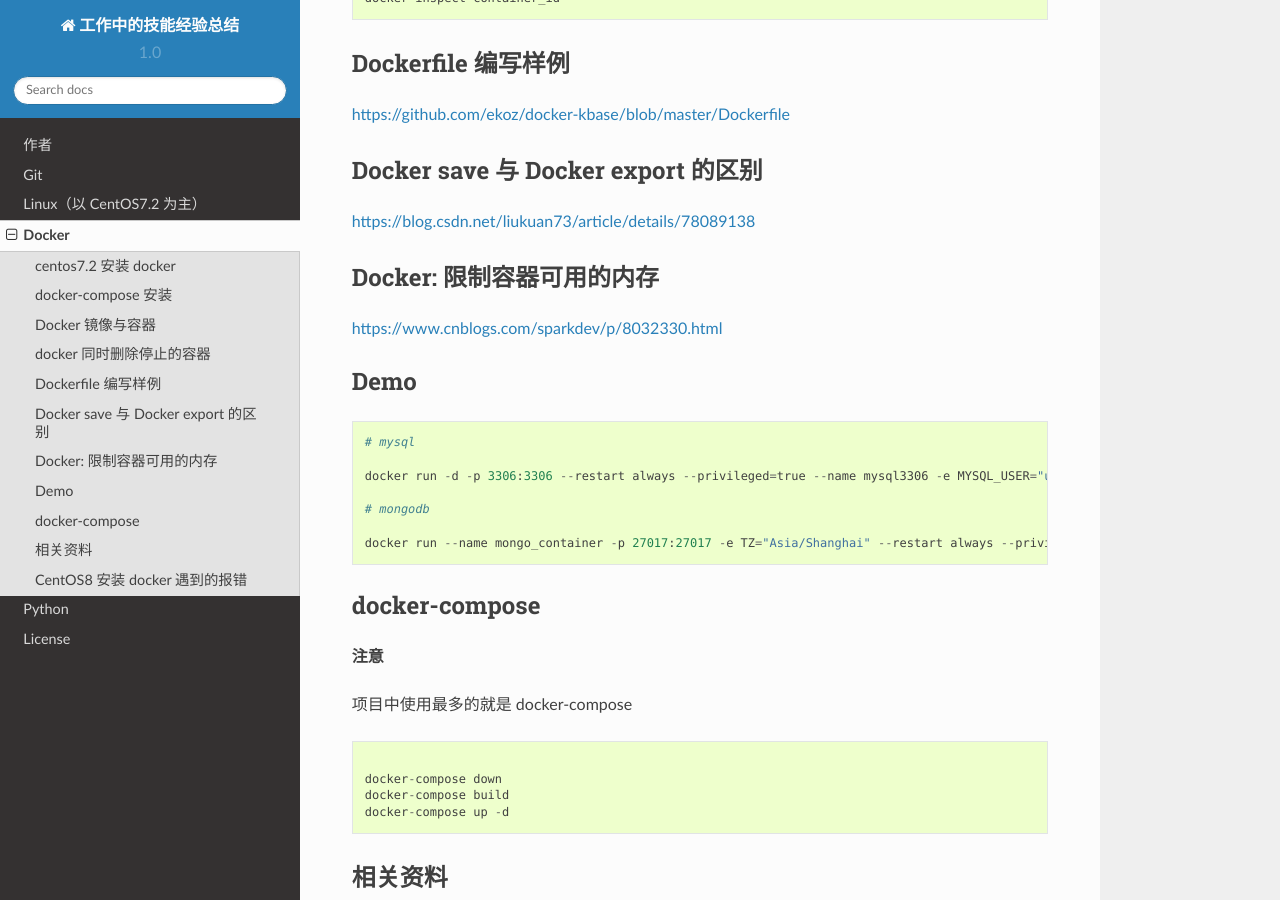
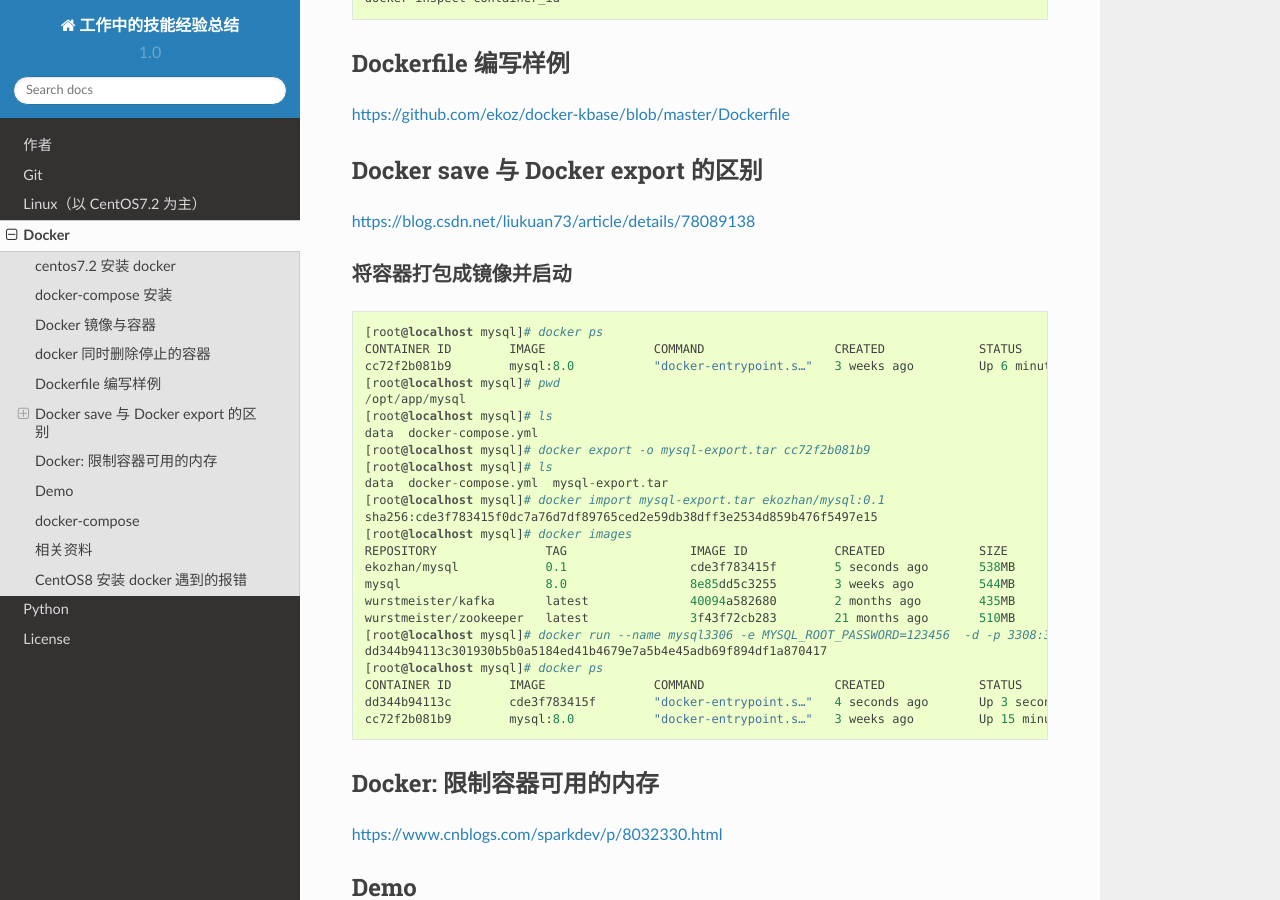
Before and after one commit to ekoz/skill-summary, a Sphinx documentation site: the page built from docs/docker.md, in a window 1280 px wide and 900 px high, scrolled down 2442 px. Built offline with Sphinx 7.4.7 and the Read the Docs theme 2.0.0, drawn with Linux system fonts in a browser that asks for light colours.

Commit message:
feat: docker export & import & run samples

````diff
--- a/docs/docker.md
+++ b/docs/docker.md
@@ -121,6 +121,36 @@ docker inspect container_id
 
 [https://blog.csdn.net/liukuan73/article/details/78089138](https://blog.csdn.net/liukuan73/article/details/78089138)
 
+### 将容器打包成镜像并启动
+
+```
+[root@localhost mysql]# docker ps
+CONTAINER ID        IMAGE               COMMAND                  CREATED             STATUS              PORTS                               NAMES
+cc72f2b081b9        mysql:8.0           "docker-entrypoint.s…"   3 weeks ago         Up 6 minutes        0.0.0.0:3306->3306/tcp, 33060/tcp   mysql-docker
+[root@localhost mysql]# pwd
+/opt/app/mysql
+[root@localhost mysql]# ls
+data  docker-compose.yml
+[root@localhost mysql]# docker export -o mysql-export.tar cc72f2b081b9
+[root@localhost mysql]# ls
+data  docker-compose.yml  mysql-export.tar
+[root@localhost mysql]# docker import mysql-export.tar ekozhan/mysql:0.1
+sha256:cde3f783415f0dc7a76d7df89765ced2e59db38dff3e2534d859b476f5497e15
+[root@localhost mysql]# docker images
+REPOSITORY               TAG                 IMAGE ID            CREATED             SIZE
+ekozhan/mysql            0.1                 cde3f783415f        5 seconds ago       538MB
+mysql                    8.0                 8e85dd5c3255        3 weeks ago         544MB
+wurstmeister/kafka       latest              40094a582680        2 months ago        435MB
+wurstmeister/zookeeper   latest              3f43f72cb283        21 months ago       510MB
+[root@localhost mysql]# docker run --name mysql3306 -e MYSQL_ROOT_PASSWORD=123456  -d -p 3308:3308 cde3f783415f docker-entrypoint.sh mysqld
+dd344b94113c301930b5b0a5184ed41b4679e7a5b4e45adb69f894df1a870417
+[root@localhost mysql]# docker ps
+CONTAINER ID        IMAGE               COMMAND                  CREATED             STATUS              PORTS                               NAMES
+dd344b94113c        cde3f783415f        "docker-entrypoint.s…"   4 seconds ago       Up 3 seconds        0.0.0.0:3308->3308/tcp              mysql3306
+cc72f2b081b9        mysql:8.0           "docker-entrypoint.s…"   3 weeks ago         Up 15 minutes       0.0.0.0:3306->3306/tcp, 33060/tcp   mysql-docker
+
+```
+
 ## Docker: 限制容器可用的内存
 
 [https://www.cnblogs.com/sparkdev/p/8032330.html](https://www.cnblogs.com/sparkdev/p/8032330.html)
````
